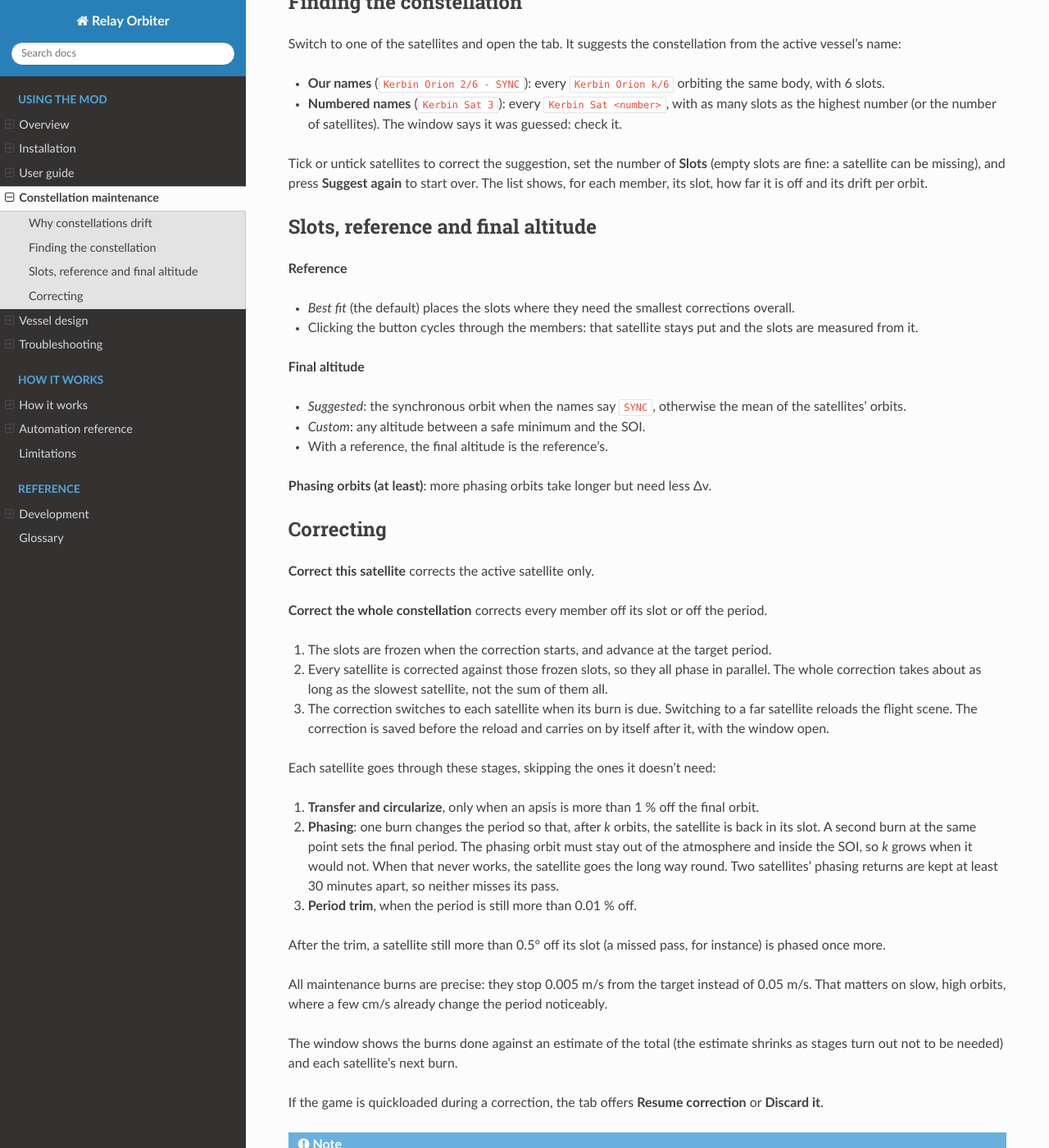
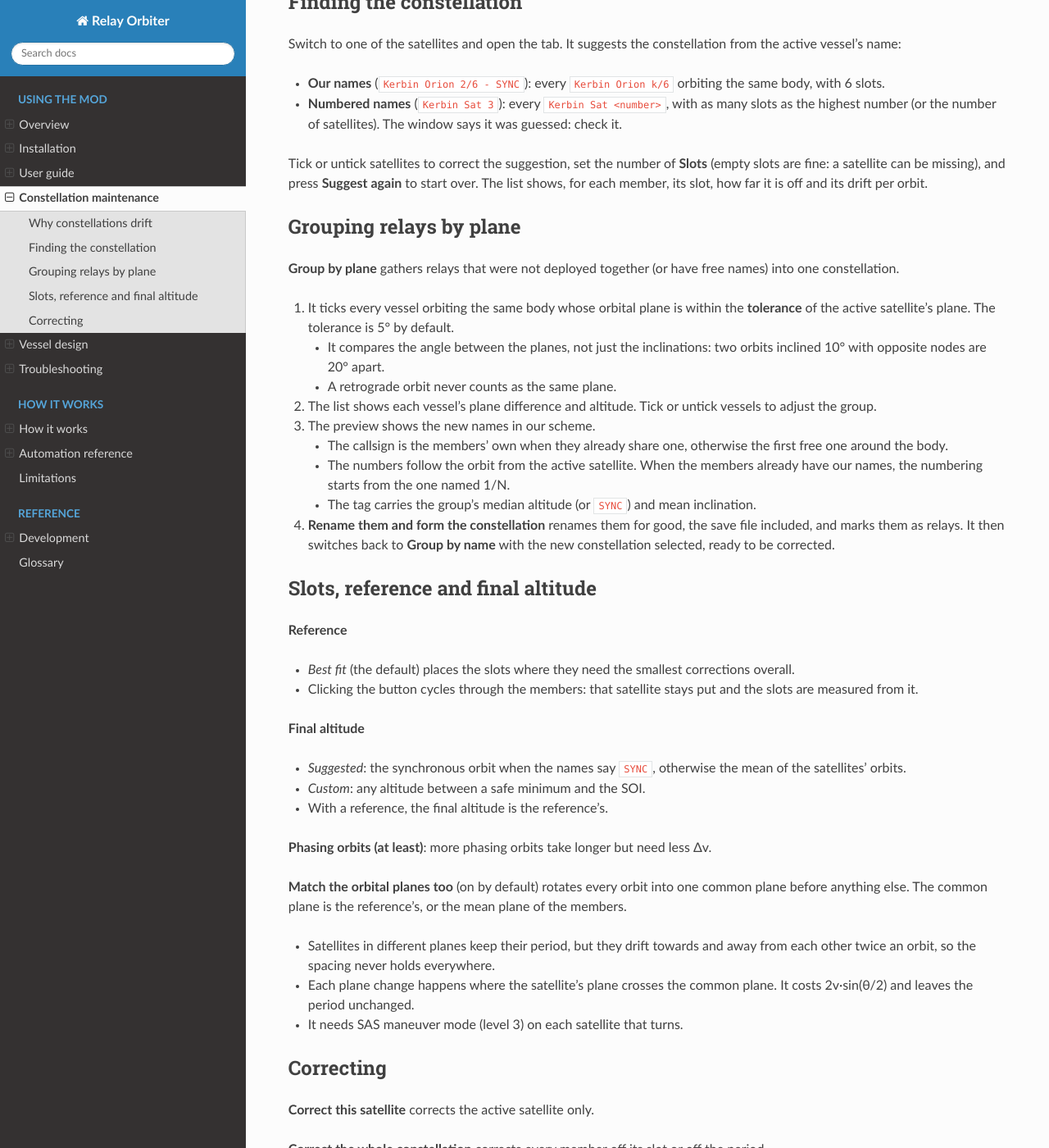
Before and after one commit to AlaNLrdE/KSP_RelayOrbiter_mod, a Sphinx documentation site: the page built from docs/source/maintenance.rst, in a window 1280 px wide and 1400 px high, scrolled down 446 px. Shown: the whole window at 82% size. Built offline with Sphinx 7.4.7 and the Read the Docs theme 3.1.0, drawn with Linux system fonts in a browser that asks for light colours; some of the changed text lies outside the part shown.

Commit message:
[relay_orbiter_mod] Docs: grouping by plane and plane matching
Co-Authored-By: Claude Opus 5.5 <noreply@anthropic.com>

```diff
--- a/docs/source/maintenance.rst
+++ b/docs/source/maintenance.rst
@@ -33,6 +33,32 @@ Tick or untick satellites to correct the suggestion, set the number of **Slots**
 start over. The list shows, for each member, its slot, how far it is off and its
 drift per orbit.
 
+Grouping relays by plane
+------------------------
+
+**Group by plane** gathers relays that were not deployed together (or have free
+names) into one constellation.
+
+1. It ticks every vessel orbiting the same body whose orbital plane is within the
+   **tolerance** of the active satellite's plane. The tolerance is 5° by default.
+
+   - It compares the angle between the planes, not just the inclinations: two orbits
+     inclined 10° with opposite nodes are 20° apart.
+   - A retrograde orbit never counts as the same plane.
+
+2. The list shows each vessel's plane difference and altitude. Tick or untick vessels
+   to adjust the group.
+3. The preview shows the new names in our scheme.
+
+   - The callsign is the members' own when they already share one, otherwise the
+     first free one around the body.
+   - The numbers follow the orbit from the active satellite. When the members already
+     have our names, the numbering starts from the one named 1/N.
+   - The tag carries the group's median altitude (or ``SYNC``) and mean inclination.
+4. **Rename them and form the constellation** renames them for good, the save file
+   included, and marks them as relays. It then switches back to **Group by name**
+   with the new constellation selected, ready to be corrected.
+
 Slots, reference and final altitude
 -----------------------------------
 
@@ -51,6 +77,16 @@ Slots, reference and final altitude
 - With a reference, the final altitude is the reference's.
 
 **Phasing orbits (at least)**: more phasing orbits take longer but need less Δv.
+
+**Match the orbital planes too** (on by default) rotates every orbit into one common
+plane before anything else. The common plane is the reference's, or the mean plane of
+the members.
+
+- Satellites in different planes keep their period, but they drift towards and away
+  from each other twice an orbit, so the spacing never holds everywhere.
+- Each plane change happens where the satellite's plane crosses the common plane.
+  It costs 2v·sin(θ/2) and leaves the period unchanged.
+- It needs SAS maneuver mode (level 3) on each satellite that turns.
 
 Correcting
 ----------
@@ -71,15 +107,16 @@ period.
 
 Each satellite goes through these stages, skipping the ones it doesn't need:
 
-1. **Transfer and circularize**, only when an apsis is more than 1 % off the
+1. **Plane change**, when matching planes and more than 0.05° off the common plane.
+2. **Transfer and circularize**, only when an apsis is more than 1 % off the
    final orbit.
-2. **Phasing**: one burn changes the period so that, after *k* orbits, the satellite
+3. **Phasing**: one burn changes the period so that, after *k* orbits, the satellite
    is back in its slot. A second burn at the same point sets the final period. The
    phasing orbit must stay out of the atmosphere and inside the SOI, so *k* grows
    when it would not. When that never works, the satellite goes the long way round.
    Two satellites' phasing returns are kept at least 30 minutes apart, so neither
    misses its pass.
-3. **Period trim**, when the period is still more than 0.01 % off.
+4. **Period trim**, when the period is still more than 0.01 % off.
 
 After the trim, a satellite still more than 0.5° off its slot (a missed pass, for
 instance) is phased once more.
```
